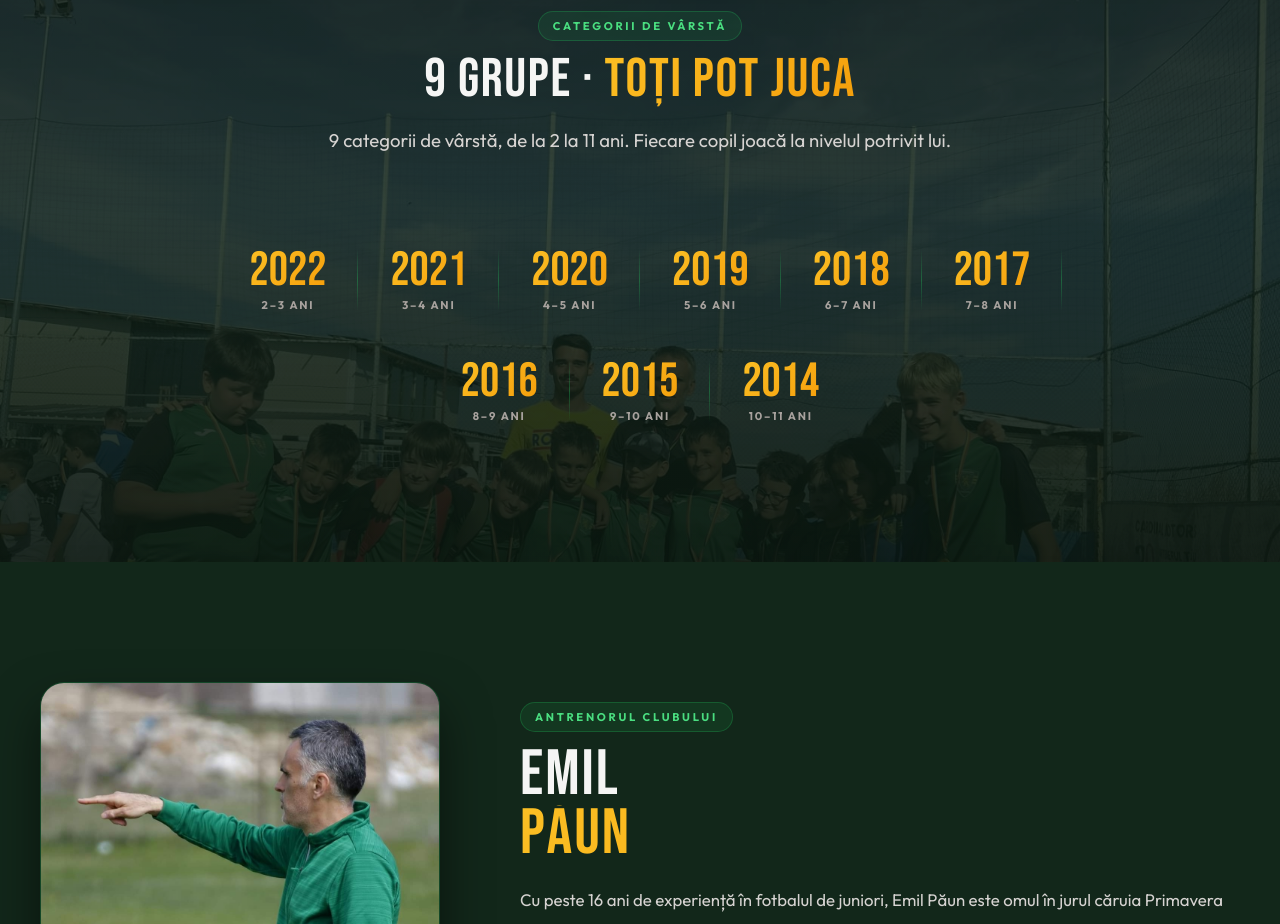
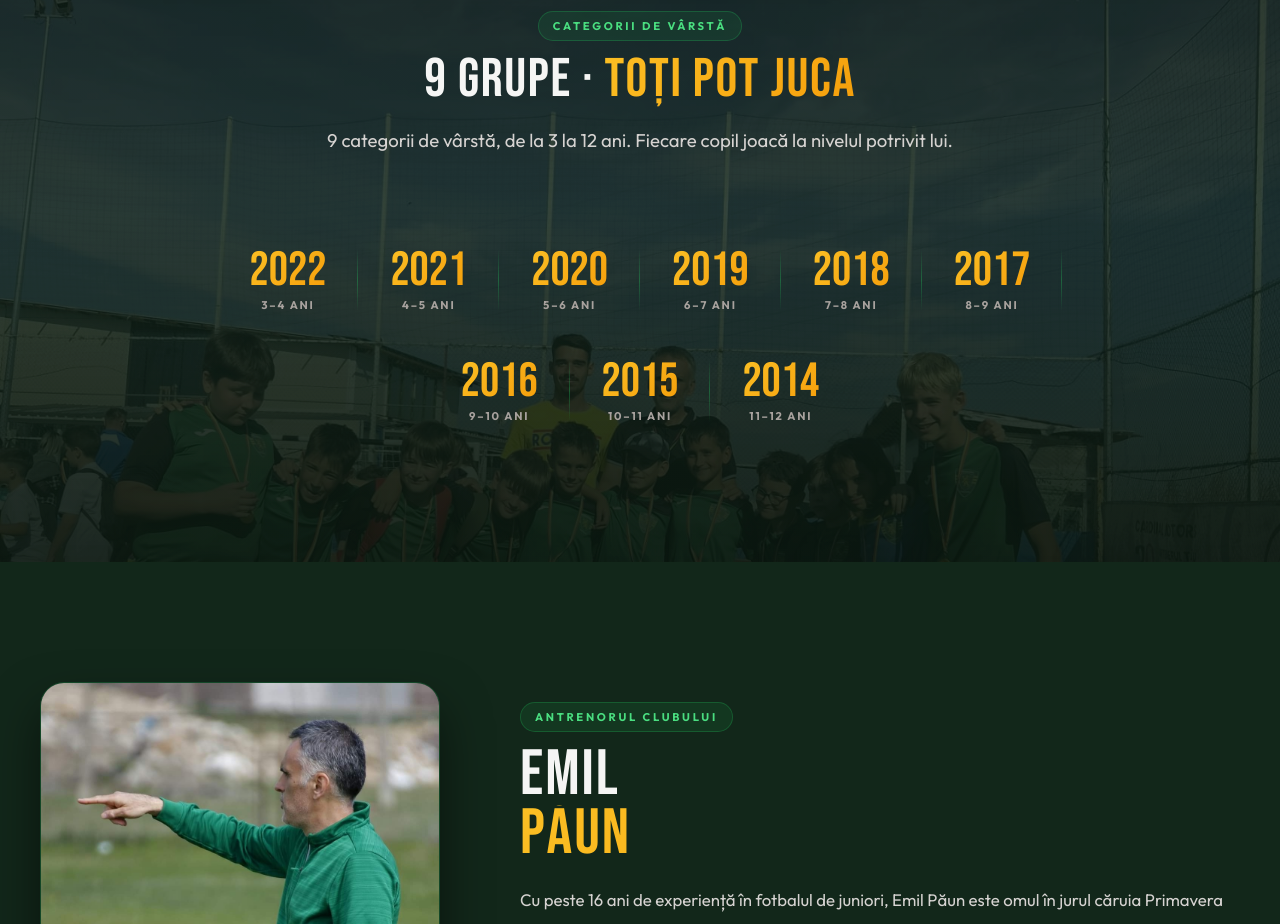
Before and after one commit to faebi777-cmyk/as-primavera-ct, a plain HTML site: page index.html in a window 1280 px wide. Shown: the part 2145-3069 px from the top of the page. Drawn offline with Linux system fonts and the light colour scheme.

Commit message:
Correct age ranges for birth years
Co-authored-by: Copilot <223556219+Copilot@users.noreply.github.com>

```diff
--- a/index.html
+++ b/index.html
@@ -2424,19 +2424,19 @@ footer {
     <div class="section-header reveal">
       <span class="section-label">Categorii de Vârstă</span>
       <h2 class="section-title">9 Grupe · <span class="accent">Toți Pot Juca</span></h2>
-      <p class="section-sub">9 categorii de vârstă, de la 2 la 11 ani. Fiecare copil joacă la nivelul potrivit lui.</p>
+      <p class="section-sub">9 categorii de vârstă, de la 3 la 12 ani. Fiecare copil joacă la nivelul potrivit lui.</p>
     </div>
 
     <div class="cat-list reveal">
-      <div class="cat-item"><span class="year">2022</span><span class="age">2–3 ani</span></div>
-      <div class="cat-item"><span class="year">2021</span><span class="age">3–4 ani</span></div>
-      <div class="cat-item"><span class="year">2020</span><span class="age">4–5 ani</span></div>
-      <div class="cat-item"><span class="year">2019</span><span class="age">5–6 ani</span></div>
-      <div class="cat-item"><span class="year">2018</span><span class="age">6–7 ani</span></div>
-      <div class="cat-item"><span class="year">2017</span><span class="age">7–8 ani</span></div>
-      <div class="cat-item"><span class="year">2016</span><span class="age">8–9 ani</span></div>
-      <div class="cat-item"><span class="year">2015</span><span class="age">9–10 ani</span></div>
-      <div class="cat-item"><span class="year">2014</span><span class="age">10–11 ani</span></div>
+      <div class="cat-item"><span class="year">2022</span><span class="age">3–4 ani</span></div>
+      <div class="cat-item"><span class="year">2021</span><span class="age">4–5 ani</span></div>
+      <div class="cat-item"><span class="year">2020</span><span class="age">5–6 ani</span></div>
+      <div class="cat-item"><span class="year">2019</span><span class="age">6–7 ani</span></div>
+      <div class="cat-item"><span class="year">2018</span><span class="age">7–8 ani</span></div>
+      <div class="cat-item"><span class="year">2017</span><span class="age">8–9 ani</span></div>
+      <div class="cat-item"><span class="year">2016</span><span class="age">9–10 ani</span></div>
+      <div class="cat-item"><span class="year">2015</span><span class="age">10–11 ani</span></div>
+      <div class="cat-item"><span class="year">2014</span><span class="age">11–12 ani</span></div>
     </div>
   </div>
 </section>
```
